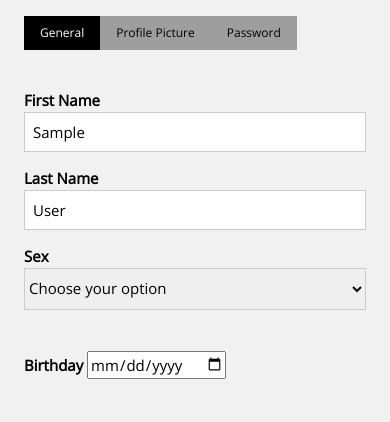
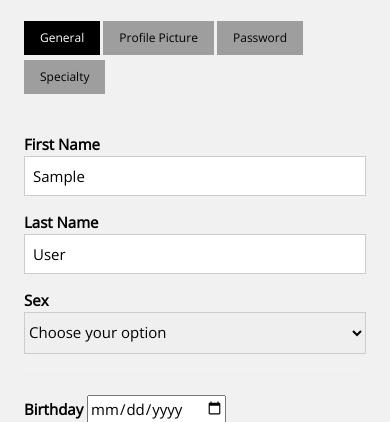
Before and after one commit to Alijeyrad/cs50-final, a Django app: page /panel/settings in a window 390 px wide. Shown: the part 112-534 px from the top of the page. Run offline with Django 3.2, Linux system fonts and the light colour scheme; the visitor is signed in with stand-in values (Sample User, id 1); some libraries are stand-ins or nearby versions.

Commit message:
Specialty in profile

```diff
--- a/panel/urls.py
+++ b/panel/urls.py
@@ -14,5 +14,6 @@ urlpatterns = [
     path('change_password', views.change_password, name='change_password'),
     path('change_picture', views.change_picture, name='change_picture'),
     path('doctors', views.doctors, name='doctors'),
-    path('patients', views.patients, name='patients')
+    path('patients', views.patients, name='patients'),
+    path('specialty', views.specialty, name='specialty')
 ]
--- a/panel/views.py
+++ b/panel/views.py
@@ -218,3 +218,26 @@ def is_doctor(user):
 @user_passes_test(is_doctor)
 def patients(request):
     return render(request, 'panel/patients.html')
+
+@login_required
+def specialty(request):
+    if request.method == 'POST':
+        specialty = request.POST.get('specialty', False)
+        password = request.POST.get('password', False)
+        confirmation = request.POST.get('confirmation', False)
+
+        if password != confirmation:
+            messages.error(request, "Passwords Don't Match." )
+            return HttpResponseRedirect(reverse('panel:settings'))
+
+        user_password = request.user.password
+        password_is_right = check_password(password, user_password)
+
+        if specialty and password_is_right:
+            new_doctor = Doctor(user=request.user, title=specialty)
+            new_doctor.save()
+            messages.success(request, "Specialty Set.")
+            return HttpResponseRedirect(reverse('panel:profile'))
+        else:
+            messages.error(request, "Somthing Went Wrong! Try Again.")
+            return HttpResponseRedirect(reverse('panel:settings'))
--- a/templates/panel/settings.html
+++ b/templates/panel/settings.html
@@ -5,6 +5,15 @@
 {% block title %}
   Edit {{user.username}}
 {% endblock title %}
+
+
+{% block styles %}
+  <style>
+    @media (max-width: 420px) {
+      #formNav {margin-top: 5px}
+    }
+  </style>
+{% endblock styles %}
 
 
 {% block body %}
@@ -18,10 +27,11 @@
 
     <!-- The Grid -->
       <div class="">
-        <div class="w3-bar w3-margin w3-small">
-          <a onclick="formPages(this, 'general')" id="formNav" class="w3-bar-item w3-button w3-hover-black w3-black generalButton">General</a>
-          <a onclick="formPages(this, 'picture')" id="formNav" class="w3-bar-item w3-button w3-hover-black w3-gray">Profile Picture</a>
-          <a onclick="formPages(this, 'password')" id="formNav" class="w3-bar-item w3-button w3-hover-black w3-gray">Password</a>
+        <div class=" w3-margin w3-small" style="overflow-y:scroll">
+          <a onclick="formPages(this, 'general')" id="formNav" class="w3-button w3-hover-black w3-black generalButton">General</a>
+          <a onclick="formPages(this, 'picture')" id="formNav" class="w3-button w3-hover-black w3-gray">Profile Picture</a>
+          <a onclick="formPages(this, 'password')" id="formNav" class="w3-button w3-hover-black w3-gray">Password</a>
+          <a onclick="formPages(this, 'doctor')" id="formNav" class="w3-button w3-hover-black w3-gray">Specialty</a>
         </div>
       </div>
       <!-- Forms -->
@@ -144,6 +154,42 @@
       </form>
 
 
+      {% if user.is_doctor %}
+        <!-- Doctor Form -->
+        <form id="doctor" class="forms w3-padding w3-animate-opacity" action="{% url 'panel:specialty' %}" method="post">
+          {% csrf_token %}
+          <p>
+            <label><strong>Specialty</strong></label>
+            <select class="w3-select w3-border" name="specialty">
+              <option value="" disabled selected>Choose your option</option>
+              <option value="CLI">Clinical Psychologist</option>
+              <option value="COU">Counseling Psychologist</option>
+              <option value="PST">Psychiatrist</option>
+              <option value="MFT">Marriage And Family Therapist</option>
+              <option value="SW">Social Worker</option>
+              <option value="PMT">Psychometrist</option>
+              <option value="OTR">Other</option>
+            </select>
+          </p>
+          <hr>
+          <h5>Enter Password To Confirm Changes</h5>
+          <p>
+            <label><strong>Password</strong></label>
+            <input class="w3-input w3-border" name="password" type="password" required />
+          </p>
+          <p>
+            <label><strong>Confirm Password</strong></label>
+            <input class="w3-input w3-border" name="confirmation" type="password" required />
+          </p>
+
+          <p>
+            <button class="w3-btn w3-black w3-margin-bottom" type="submit">Done</button>
+          </p>
+        </form>
+      {% endif %}
+
+
+
 
       <!-- End Middle Column -->
 
```
Also changed, not shown: templates/panel/profile.html (+9 -0 lines).
